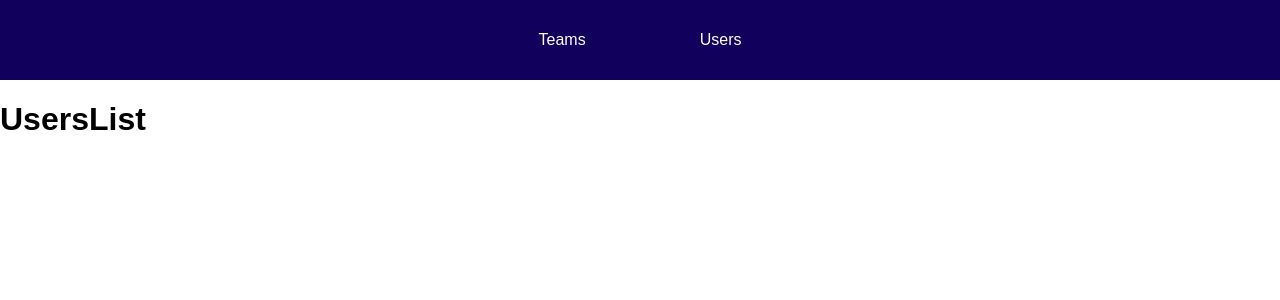
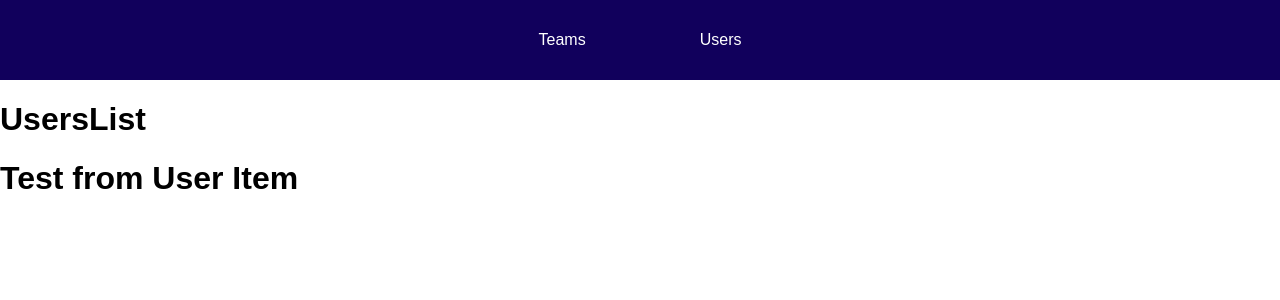
Before and after one commit to antoanparashkevov/teams-users-vue3, a Vue app: page / in a window 1280 px wide. Both pictures are taken after a click on the button "Users". Shown: the top 300 px of the page. Built offline with nearby package versions, Linux system fonts and the light colour scheme.

Commit message:
Create UserItem cmp and test it

```diff
--- /dev/null
+++ b/src/components/users/UserItem.vue
@@ -0,0 +1,13 @@
+<template>
+<h1>Test from User Item</h1>
+</template>
+
+<script>
+export default {
+  name: "UserItem"
+}
+</script>
+
+<style scoped>
+
+</style>
--- a/src/components/users/UsersList.vue
+++ b/src/components/users/UsersList.vue
@@ -1,10 +1,16 @@
 <template>
-<h1>UsersList</h1>
+  <h1>UsersList</h1>
+  <user-item></user-item>
 </template>
 
 <script>
+import UserItem from "@/components/users/UserItem";
+
 export default {
-  name: "UsersList"
+  name: "UsersList",
+  components: {
+    UserItem
+  }
 }
 </script>
 
```
